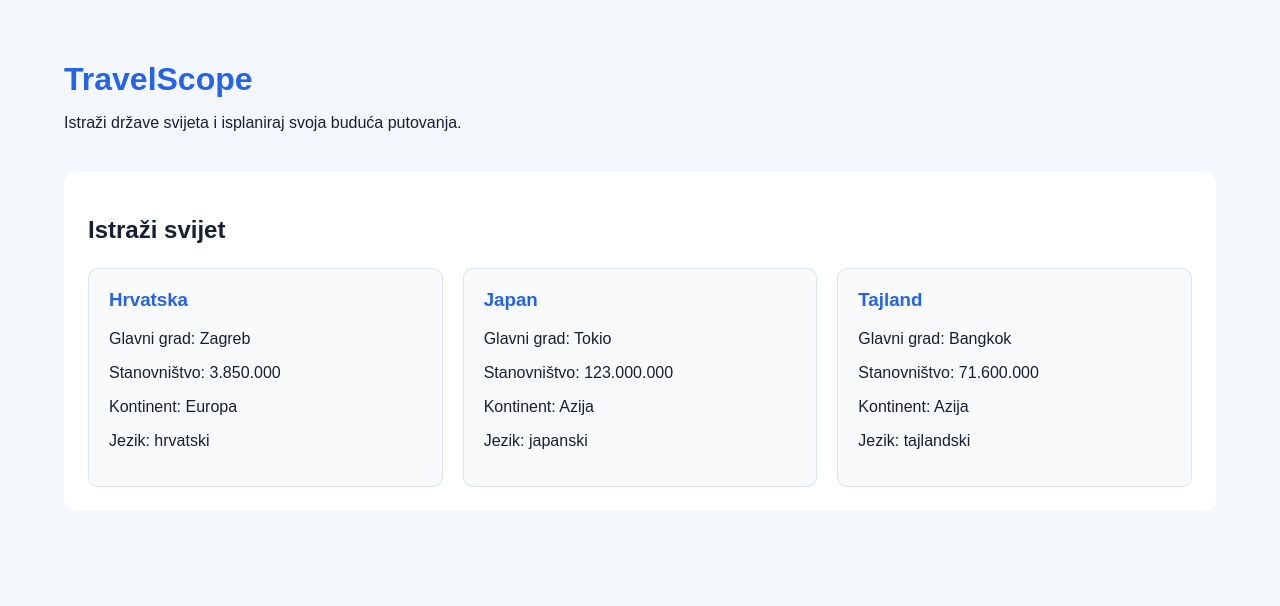
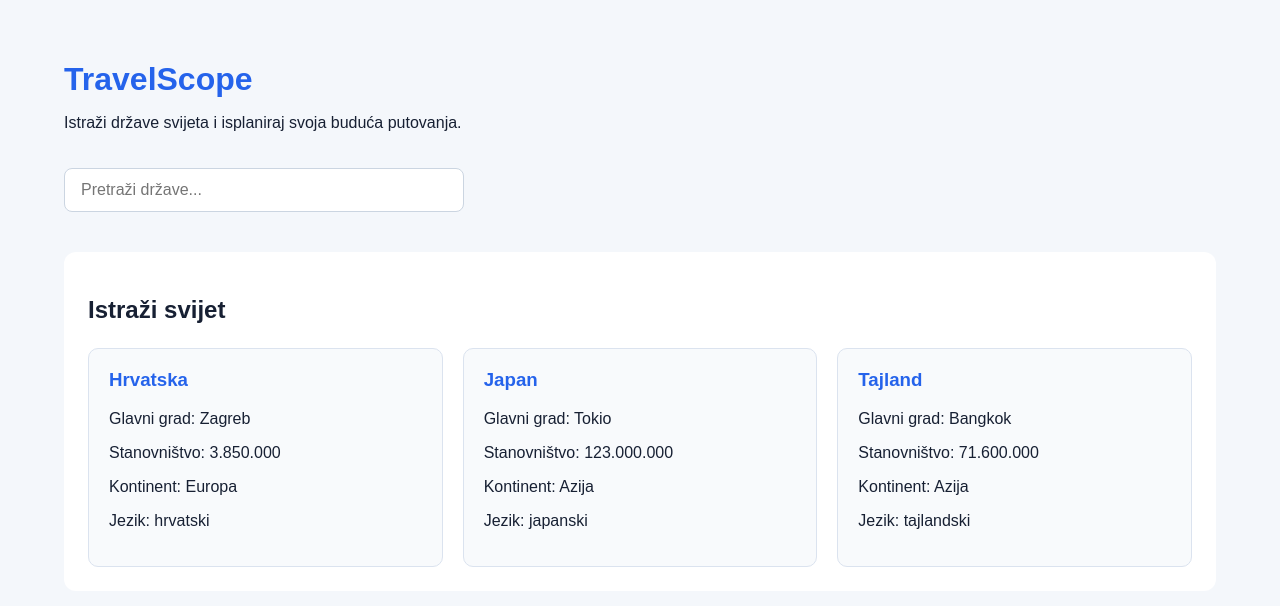
Before and after one commit to pericdominik/travelscope-webapp, a React (Vite) app: page / in a window 1280 px wide. Shown: the top 606 px of the page. Built offline with nearby package versions, Linux system fonts and the light colour scheme.

Commit message:
Add country search functionality

```diff
--- a/src/App.css
+++ b/src/App.css
@@ -41,3 +41,18 @@ section {
     grid-template-columns: 1fr;
   }
 }
+
+input {
+  width: 100%;
+  max-width: 400px;
+  margin-top: 20px;
+  padding: 12px 16px;
+  border: 1px solid #cbd5e1;
+  border-radius: 8px;
+  background-color: white;
+}
+
+input:focus {
+  border-color: #2563eb;
+  outline: none;
+}
--- a/src/App.tsx
+++ b/src/App.tsx
@@ -1,3 +1,4 @@
+import { useState } from 'react'
 import './App.css'
 import CountryCard from './components/CountryCard'
 
@@ -38,15 +39,27 @@ function App() {
     },
   ]
 
+  const [searchTerm, setSearchTerm] = useState('')
+  const filteredCountries = countries.filter((country) =>
+    country.name.toLowerCase().includes(searchTerm.toLowerCase()),
+  )
+
   return (
     <main>
       <h1>{appName}</h1>
       <p>{description}</p>
 
+      <input
+        type="text"
+        placeholder="Pretraži države..."
+        value={searchTerm}
+        onChange={(event) => setSearchTerm(event.target.value)}
+      />
+
       <section>
         <h2>Istraži svijet</h2>
         <div className="country-grid">
-            {countries.map((country) => (
+            {filteredCountries.map((country) => (
               <CountryCard
                 key={country.name}
                 name={country.name}
```
